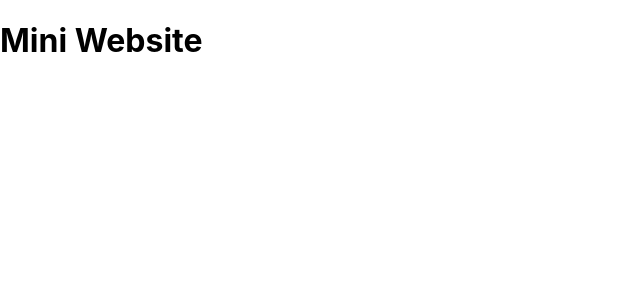
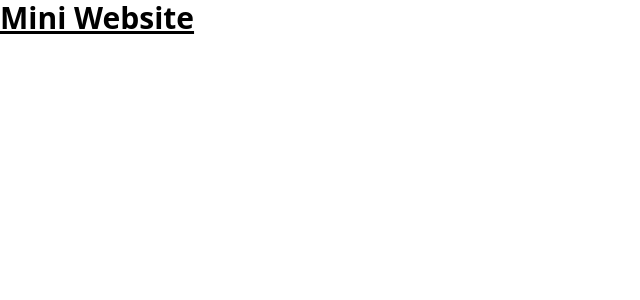
Before and after one commit to Fraser-Dunn/mini-website, a React (Create React App) app: page / in a window 1280 px wide. Shown: the top 300 px of the page, without its empty margins (0-640 px from the left). Built offline with nearby package versions, Linux system fonts and the light colour scheme.

Commit message:
Tailwind Install

```diff
--- a/package.json
+++ b/package.json
@@ -35,5 +35,10 @@
       "last 1 firefox version",
       "last 1 safari version"
     ]
+  },
+  "devDependencies": {
+    "autoprefixer": "^10.4.7",
+    "postcss": "^8.4.14",
+    "tailwindcss": "^3.1.2"
   }
 }
--- /dev/null
+++ b/postcss.config.js
@@ -0,0 +1,6 @@
+module.exports = {
+  plugins: {
+    tailwindcss: {},
+    autoprefixer: {},
+  },
+}
--- a/src/App.js
+++ b/src/App.js
@@ -1,7 +1,9 @@
+import Admin from "./pages/Admin";
+
 function App() {
   return (
     <>
-      <h1>Mini Website</h1>
+      <h1 className="text-3xl font-bold underline">Mini Website</h1>
     </>
   );
 }
--- a/src/index.css
+++ b/src/index.css
@@ -1,13 +1,3 @@
-body {
-  margin: 0;
-  font-family: -apple-system, BlinkMacSystemFont, 'Segoe UI', 'Roboto', 'Oxygen',
-    'Ubuntu', 'Cantarell', 'Fira Sans', 'Droid Sans', 'Helvetica Neue',
-    sans-serif;
-  -webkit-font-smoothing: antialiased;
-  -moz-osx-font-smoothing: grayscale;
-}
-
-code {
-  font-family: source-code-pro, Menlo, Monaco, Consolas, 'Courier New',
-    monospace;
-}
+@tailwind base;
+@tailwind components;
+@tailwind utilities;
--- /dev/null
+++ b/src/pages/Admin.jsx
@@ -0,0 +1,7 @@
+import React from "react";
+
+const Admin = () => {
+  return <div>Admin</div>;
+};
+
+export default Admin;
--- /dev/null
+++ b/tailwind.config.js
@@ -0,0 +1,8 @@
+/** @type {import('tailwindcss').Config} */
+module.exports = {
+  content: ["./src/**/*.{js,jsx,ts,tsx}"],
+  theme: {
+    extend: {},
+  },
+  plugins: [],
+};
```
Also changed, not shown: 1 other file (tests, documents, lock files or other folders).
